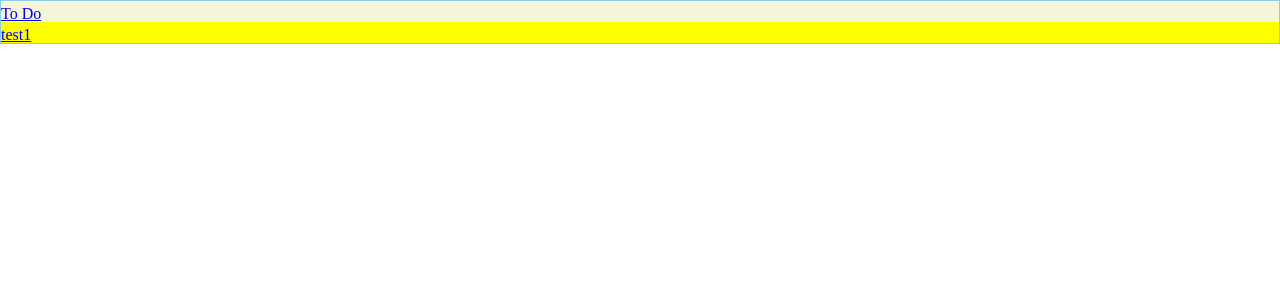
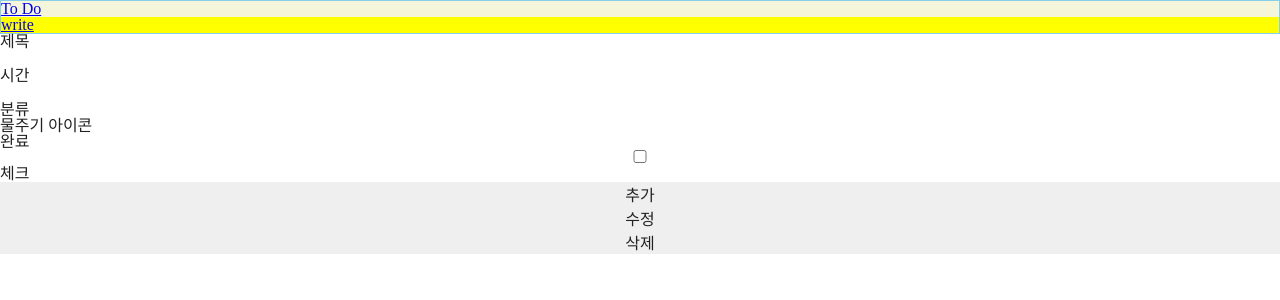
Before and after one commit to annkim7/to-do-app, a React (Create React App) app in the folder to-do-react/: page /add in a window 1280 px wide. Before the commit this address had no page. Shown: the top 300 px of the page. Built offline with nearby package versions, Linux system fonts and the light colour scheme.

Commit message:
구조 생성 및 컴포넌트 분리

```diff
--- a/to-do-react/src/App.js
+++ b/to-do-react/src/App.js
@@ -1,23 +1,28 @@
+import React from "react";
+
+// style
 import GlobalStyle from "./GlobalStyle";
 import styled from "styled-components";
-
+// routing
 import { BrowserRouter as Router, Routes, Route } from "react-router-dom";
-
 import Nav from "./components/Nav";
-import WholeList from "./pages/WholeList";
-import Unfinished from "./pages/Unfinished";
+import List from "./pages/List";
+import Main from "./pages/Main";
 import Add from "./pages/Add";
 
+// return
 export default function App() {
   return (
     <Router>
       <GlobalStyle />
       <Nav />
-      <Routes>
-        <Route path="/" element={<Unfinished />} />
-        <Route path="/list" element={<WholeList />} />
-        <Route path="/write" element={<Add />} />
-      </Routes>
+      <main>
+        <Routes>
+          <Route path="/" element={<Main />} />
+          <Route path="/list" element={<List />} />
+          <Route path="/add" element={<Add />} />
+        </Routes>
+      </main>
     </Router>
   );
 }
--- a/to-do-react/src/GlobalStyle.js
+++ b/to-do-react/src/GlobalStyle.js
@@ -21,6 +21,7 @@ const GlobalStyle = createGlobalStyle`
   time, mark, audio, video {
     margin: 0;
     padding: 0;
+    display:block;
     border: 0;
     font-size: 100%;
     font: inherit;
--- /dev/null
+++ b/to-do-react/src/components/Item.js
@@ -0,0 +1,14 @@
+import React from "react";
+import styled from "styled-components";
+
+export default function Item() {
+  return (
+    <li>
+      <span className="cate">물주기</span>
+      <h4 className="title">몬스테라 물주기</h4>
+      <em className="time">14:00 ~ 15:00</em>
+      <input type="checkbox" title="완료 체크" id="checkDone"></input>
+      <label HtmlFor="checkDone">체크</label>
+    </li>
+  );
+}
--- a/to-do-react/src/components/Nav.js
+++ b/to-do-react/src/components/Nav.js
@@ -23,7 +23,7 @@ export default function Nav() {
       <nav>
         <ul className="nav-list">
           <NavLi>
-            <Link to="/write">test1</Link>
+            <Link to="/add">write</Link>
           </NavLi>
         </ul>
       </nav>
--- a/to-do-react/src/pages/Add.js
+++ b/to-do-react/src/pages/Add.js
@@ -2,5 +2,22 @@ import React from "react";
 import styled from "styled-components";
 
 export default function Add() {
-  return <div>write</div>;
+  return (
+    <article>
+      <h3>제목</h3>
+      <input type="text" title="제목 쓰기"></input>
+      <h3>시간</h3>
+      <input type="text" title="시간 쓰기"></input>
+      <h3>분류</h3>
+      <ul>
+        <li>물주기 아이콘</li>
+      </ul>
+      <h3>완료</h3>
+      <input type="checkbox" title="완료 체크" id="checkDone"></input>
+      <label HtmlFor="checkDone">체크</label>
+      <button>추가</button>
+      <button>수정</button>
+      <button>삭제</button>
+    </article>
+  );
 }
--- a/to-do-react/src/pages/WholeList.js
+++ b/to-do-react/src/pages/List.js
@@ -1,10 +1,12 @@
 import React from "react";
 import styled from "styled-components";
 
-export default function WholeList() {
+import Item from "../components/Item";
+
+export default function List() {
   return (
     <article>
-      <div>test</div>
+      <Item></Item>
     </article>
   );
 }
--- a/to-do-react/src/pages/Unfinished.js
+++ b/to-do-react/src/pages/Main.js
@@ -1,11 +1,16 @@
 import React from "react";
 import styled from "styled-components";
 import Notice from "../components/Notice";
+import Item from "../components/Item";
 
-export default function Unfinished() {
+export default function Main() {
   return (
     <article>
       <Notice />
+      <h3>할일 목록</h3>
+      <ul>
+        <Item></Item>
+      </ul>
     </article>
   );
 }
```
Also changed, not shown: to-do-react/public/index.html (+4 -4 lines), 1 other file (tests, documents, lock files or other folders).
